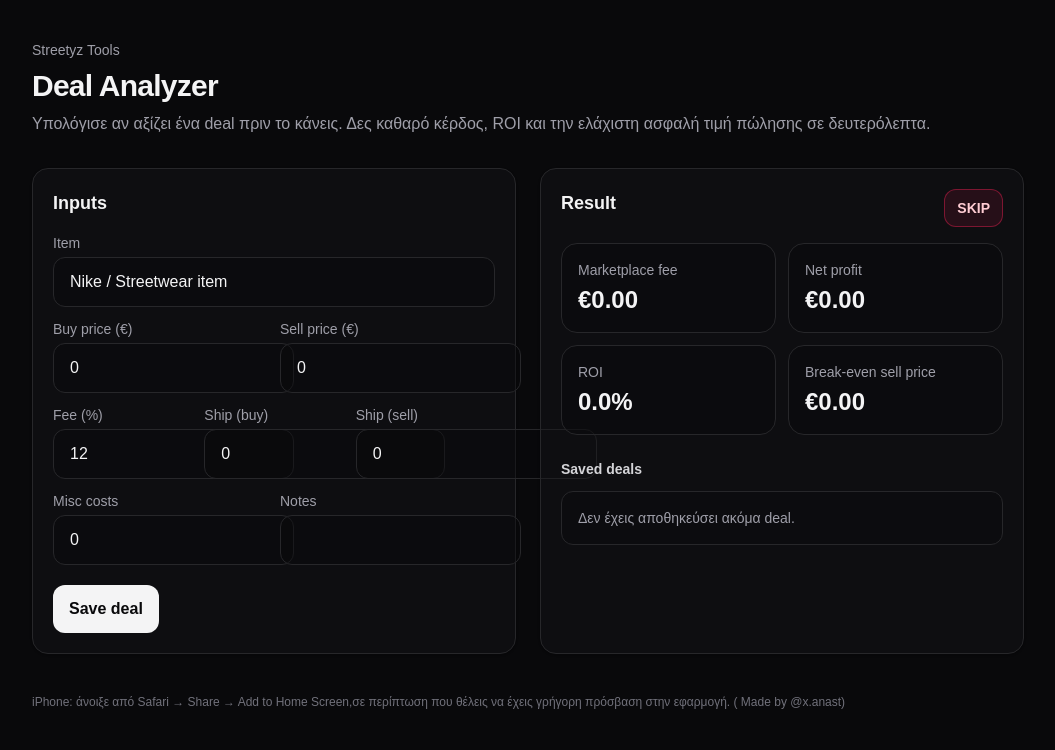
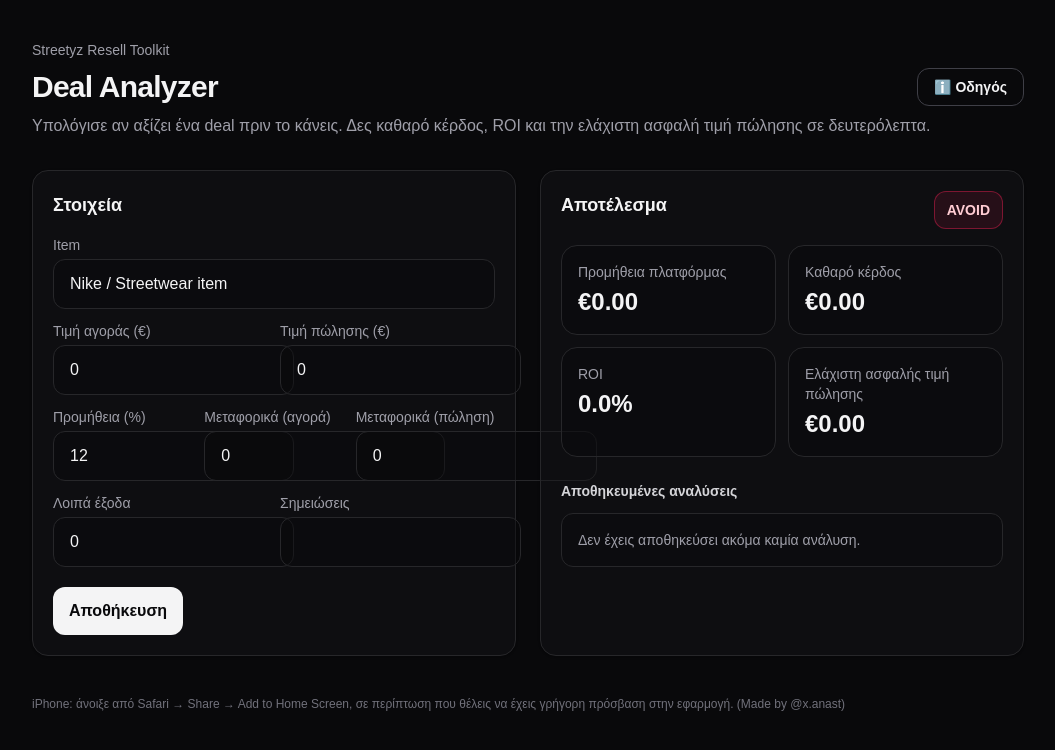
Before and after one commit to xanast/streetyz-deal-analyzer, a Next.js app: page / in a window 1280 px wide. Shown: the top 750 px of the page, without its empty margins (112-1167 px from the left). Built offline with nearby package versions, Linux system fonts and the light colour scheme.

Commit message:
update info modal + greek labels

```diff
--- a/app/page.tsx
+++ b/app/page.tsx
@@ -76,6 +76,7 @@ export default function Page() {
   });
 
   const [saved, setSaved] = useState<Deal[]>([]);
+  const [showInfo, setShowInfo] = useState(false);
 
   useEffect(() => {
     const raw = localStorage.getItem("streetyz_deals_v1");
@@ -104,9 +105,9 @@ export default function Page() {
   const result = useMemo(() => calc(numbers), [numbers]);
 
   const verdict = useMemo(() => {
-    if (result.net >= 40 && result.roi >= 15) return { label: "GOOD DEAL", tone: "good" as const };
-    if (result.net >= 10 && result.roi >= 5) return { label: "OK / MAYBE", tone: "mid" as const };
-    return { label: "SKIP", tone: "bad" as const };
+    if (result.net >= 40 && result.roi >= 15) return { label: "SMART BUY", tone: "good" as const };
+    if (result.net >= 10 && result.roi >= 5) return { label: "RISKY", tone: "mid" as const };
+    return { label: "AVOID", tone: "bad" as const };
   }, [result.net, result.roi]);
 
   function setField<K extends keyof typeof form>(k: K, v: string) {
@@ -142,17 +143,28 @@ export default function Page() {
 
       <div className="mx-auto max-w-5xl px-4 py-10">
         <div className="flex flex-col gap-2">
-          <div className="text-sm text-zinc-400">Streetyz Tools</div>
-          <h1 className="text-3xl font-semibold tracking-tight">Deal Analyzer</h1>
+          <div className="text-sm text-zinc-400">Streetyz Resell Toolkit</div>
+
+          <div className="flex items-center justify-between gap-3">
+            <h1 className="text-3xl font-semibold tracking-tight">Deal Analyzer</h1>
+
+            <button
+              onClick={() => setShowInfo(true)}
+              className="rounded-xl border border-zinc-700 px-4 py-2 text-sm font-semibold text-zinc-100 hover:border-zinc-500"
+            >
+              ℹ️ Οδηγός
+            </button>
+          </div>
+
           <p className="text-zinc-400">
-          Υπολόγισε αν αξίζει ένα deal πριν το κάνεις.
-          Δες καθαρό κέρδος, ROI και την ελάχιστη ασφαλή τιμή πώλησης σε δευτερόλεπτα.
+            Υπολόγισε αν αξίζει ένα deal πριν το κάνεις. Δες καθαρό κέρδος, ROI και την ελάχιστη ασφαλή τιμή πώλησης
+            σε δευτερόλεπτα.
           </p>
         </div>
 
         <div className="mt-8 grid gap-6 lg:grid-cols-2">
           <section className="rounded-2xl border border-zinc-800 bg-zinc-900/40 p-5 shadow-sm">
-            <h2 className="text-lg font-semibold">Inputs</h2>
+            <h2 className="text-lg font-semibold">Στοιχεία</h2>
 
             <div className="mt-4 grid gap-3">
               <label className="grid gap-1">
@@ -166,7 +178,7 @@ export default function Page() {
 
               <div className="grid gap-3 sm:grid-cols-2">
                 <label className="grid gap-1">
-                  <span className="text-sm text-zinc-400">Buy price (€)</span>
+                  <span className="text-sm text-zinc-400">Τιμή αγοράς (€)</span>
                   <input
                     inputMode="decimal"
                     className="rounded-xl border border-zinc-800 bg-zinc-950/40 px-4 py-3 outline-none focus:border-zinc-600"
@@ -176,7 +188,7 @@ export default function Page() {
                 </label>
 
                 <label className="grid gap-1">
-                  <span className="text-sm text-zinc-400">Sell price (€)</span>
+                  <span className="text-sm text-zinc-400">Τιμή πώλησης (€)</span>
                   <input
                     inputMode="decimal"
                     className="rounded-xl border border-zinc-800 bg-zinc-950/40 px-4 py-3 outline-none focus:border-zinc-600"
@@ -188,7 +200,7 @@ export default function Page() {
 
               <div className="grid gap-3 sm:grid-cols-3">
                 <label className="grid gap-1">
-                  <span className="text-sm text-zinc-400">Fee (%)</span>
+                  <span className="text-sm text-zinc-400">Προμήθεια (%)</span>
                   <input
                     inputMode="decimal"
                     className="rounded-xl border border-zinc-800 bg-zinc-950/40 px-4 py-3 outline-none focus:border-zinc-600"
@@ -198,7 +210,7 @@ export default function Page() {
                 </label>
 
                 <label className="grid gap-1">
-                  <span className="text-sm text-zinc-400">Ship (buy)</span>
+                  <span className="text-sm text-zinc-400">Μεταφορικά (αγορά)</span>
                   <input
                     inputMode="decimal"
                     className="rounded-xl border border-zinc-800 bg-zinc-950/40 px-4 py-3 outline-none focus:border-zinc-600"
@@ -208,7 +220,7 @@ export default function Page() {
                 </label>
 
                 <label className="grid gap-1">
-                  <span className="text-sm text-zinc-400">Ship (sell)</span>
+                  <span className="text-sm text-zinc-400">Μεταφορικά (πώληση)</span>
                   <input
                     inputMode="decimal"
                     className="rounded-xl border border-zinc-800 bg-zinc-950/40 px-4 py-3 outline-none focus:border-zinc-600"
@@ -220,7 +232,7 @@ export default function Page() {
 
               <div className="grid gap-3 sm:grid-cols-2">
                 <label className="grid gap-1">
-                  <span className="text-sm text-zinc-400">Misc costs</span>
+                  <span className="text-sm text-zinc-400">Λοιπά έξοδα</span>
                   <input
                     inputMode="decimal"
                     className="rounded-xl border border-zinc-800 bg-zinc-950/40 px-4 py-3 outline-none focus:border-zinc-600"
@@ -230,7 +242,7 @@ export default function Page() {
                 </label>
 
                 <label className="grid gap-1">
-                  <span className="text-sm text-zinc-400">Notes</span>
+                  <span className="text-sm text-zinc-400">Σημειώσεις</span>
                   <input
                     className="rounded-xl border border-zinc-800 bg-zinc-950/40 px-4 py-3 outline-none focus:border-zinc-600"
                     value={form.notes}
@@ -244,7 +256,7 @@ export default function Page() {
                   onClick={saveDeal}
                   className="rounded-xl bg-zinc-100 px-4 py-3 font-semibold text-zinc-950 hover:bg-white"
                 >
-                  Save deal
+                  Αποθήκευση
                 </button>
               </div>
             </div>
@@ -252,7 +264,7 @@ export default function Page() {
 
           <section className="rounded-2xl border border-zinc-800 bg-zinc-900/40 p-5 shadow-sm">
             <div className="flex items-start justify-between gap-3">
-              <h2 className="text-lg font-semibold">Result</h2>
+              <h2 className="text-lg font-semibold">Αποτέλεσμα</h2>
               <div className={`rounded-xl border px-3 py-2 text-sm font-semibold ${toneClass}`}>
                 {verdict.label}
               </div>
@@ -260,12 +272,12 @@ export default function Page() {
 
             <div className="mt-4 grid gap-3 sm:grid-cols-2">
               <div className="rounded-2xl border border-zinc-800 bg-zinc-950/40 p-4">
-                <div className="text-sm text-zinc-400">Marketplace fee</div>
+                <div className="text-sm text-zinc-400">Προμήθεια πλατφόρμας</div>
                 <div className="mt-1 text-2xl font-semibold">{money(result.fee)}</div>
               </div>
 
               <div className="rounded-2xl border border-zinc-800 bg-zinc-950/40 p-4">
-                <div className="text-sm text-zinc-400">Net profit</div>
+                <div className="text-sm text-zinc-400">Καθαρό κέρδος</div>
                 <div className="mt-1 text-2xl font-semibold">{money(result.net)}</div>
               </div>
 
@@ -275,16 +287,16 @@ export default function Page() {
               </div>
 
               <div className="rounded-2xl border border-zinc-800 bg-zinc-950/40 p-4">
-                <div className="text-sm text-zinc-400">Break-even sell price</div>
+                <div className="text-sm text-zinc-400">Ελάχιστη ασφαλής τιμή πώλησης</div>
                 <div className="mt-1 text-2xl font-semibold">{money(result.breakeven)}</div>
               </div>
             </div>
 
-            <h3 className="mt-6 text-sm font-semibold text-zinc-300">Saved deals</h3>
+            <h3 className="mt-6 text-sm font-semibold text-zinc-300">Αποθηκευμένες αναλύσεις</h3>
             <div className="mt-3 grid gap-3">
               {saved.length === 0 && (
                 <div className="rounded-xl border border-zinc-800 bg-zinc-950/30 p-4 text-sm text-zinc-400">
-                  Δεν έχεις αποθηκεύσει ακόμα deal.
+                  Δεν έχεις αποθηκεύσει ακόμα καμία ανάλυση.
                 </div>
               )}
 
@@ -301,23 +313,25 @@ export default function Page() {
                       onClick={() => removeDeal(d.id)}
                       className="rounded-lg border border-zinc-700 px-3 py-2 text-xs font-semibold text-zinc-200 hover:border-zinc-500"
                     >
-                      Delete
+                      Διαγραφή
                     </button>
                   </div>
 
                   <div className="mt-3 grid gap-2 text-sm sm:grid-cols-3">
                     <div className="text-zinc-300">
-                      Net: <span className="font-semibold">{money(d.net)}</span>
+                      Κέρδος: <span className="font-semibold">{money(d.net)}</span>
                     </div>
                     <div className="text-zinc-300">
                       ROI: <span className="font-semibold">{pct(d.roi)}</span>
                     </div>
                     <div className="text-zinc-300">
-                      BE: <span className="font-semibold">{money(d.breakeven)}</span>
+                      Min Sell: <span className="font-semibold">{money(d.breakeven)}</span>
                     </div>
                   </div>
 
-                  {d.notes ? <div className="mt-2 text-xs text-zinc-400">Notes: {d.notes}</div> : null}
+                  {d.notes ? (
+                    <div className="mt-2 text-xs text-zinc-400">Σημειώσεις: {d.notes}</div>
+                  ) : null}
                 </div>
               ))}
             </div>
@@ -325,10 +339,82 @@ export default function Page() {
         </div>
 
         <div className="mt-10 text-xs text-zinc-500">
-          iPhone: άνοιξε από Safari → Share → Add to Home Screen,σε περίπτωση που θέλεις να έχεις γρήγορη
-          πρόσβαση στην εφαρμογή. ( Made by @x.anast)
+          iPhone: άνοιξε από Safari → Share → Add to Home Screen, σε περίπτωση που θέλεις να έχεις γρήγορη πρόσβαση
+          στην εφαρμογή. (Made by @x.anast)
         </div>
       </div>
+
+      {showInfo && (
+        <div
+          className="fixed inset-0 z-50 flex items-center justify-center bg-black/60 p-4"
+          onClick={() => setShowInfo(false)}
+        >
+          <div
+            className="w-full max-w-2xl rounded-2xl border border-zinc-800 bg-zinc-950 p-5 shadow-xl"
+            onClick={(e) => e.stopPropagation()}
+          >
+            <div className="flex items-start justify-between gap-3">
+              <div>
+                <h3 className="text-lg font-semibold">Οδηγός</h3>
+                <p className="mt-1 text-sm text-zinc-400">
+                  Υπολόγισε αν αξίζει ένα deal πριν αγοράσεις. Το εργαλείο δείχνει καθαρό κέρδος, ROI και την ελάχιστη
+                  τιμή πώλησης για να μη βγεις “μέσα”.
+                </p>
+              </div>
+
+              <button
+                onClick={() => setShowInfo(false)}
+                className="rounded-xl border border-zinc-700 px-3 py-2 text-sm font-semibold text-zinc-100 hover:border-zinc-500"
+              >
+                Κλείσιμο
+              </button>
+            </div>
+
+            <div className="mt-5 grid gap-3 text-sm">
+              <div className="rounded-xl border border-zinc-800 bg-zinc-900/30 p-4">
+                <div className="font-semibold">Τιμή αγοράς</div>
+                <div className="mt-1 text-zinc-400">Όσα πληρώνεις για να πάρεις το item.</div>
+              </div>
+
+              <div className="rounded-xl border border-zinc-800 bg-zinc-900/30 p-4">
+                <div className="font-semibold">Τιμή πώλησης</div>
+                <div className="mt-1 text-zinc-400">Όσα περιμένεις να πάρεις από την πώληση.</div>
+              </div>
+
+              <div className="rounded-xl border border-zinc-800 bg-zinc-900/30 p-4">
+                <div className="font-semibold">Προμήθεια (%)</div>
+                <div className="mt-1 text-zinc-400">
+                  Προμήθεια πλατφόρμας/marketplace (π.χ. Vinted/StockX/eBay). Υπολογίζεται πάνω στην τιμή πώλησης.
+                </div>
+              </div>
+
+              <div className="rounded-xl border border-zinc-800 bg-zinc-900/30 p-4">
+                <div className="font-semibold">Μεταφορικά (αγορά)</div>
+                <div className="mt-1 text-zinc-400">Έξοδα που πληρώνεις όταν αγοράζεις.</div>
+              </div>
+
+              <div className="rounded-xl border border-zinc-800 bg-zinc-900/30 p-4">
+                <div className="font-semibold">Μεταφορικά (πώληση)</div>
+                <div className="mt-1 text-zinc-400">Έξοδα που πληρώνεις εσύ όταν πουλάς (courier/συσκευασία κλπ).</div>
+              </div>
+
+              <div className="rounded-xl border border-zinc-800 bg-zinc-900/30 p-4">
+                <div className="font-semibold">Λοιπά έξοδα</div>
+                <div className="mt-1 text-zinc-400">
+                  Οτιδήποτε άλλο: repair, καθάρισμα, κουτί, fees πληρωμών, legit check κ.ά.
+                </div>
+              </div>
+
+              <div className="rounded-xl border border-zinc-950/40 bg-zinc-950/40 p-4">
+                <div className="font-semibold">Break-even (ελάχιστη τιμή πώλησης)</div>
+                <div className="mt-1 text-zinc-400">
+                  Η τιμή πώλησης όπου βγαίνεις “0€” (ούτε κέρδος ούτε ζημιά), με βάση fees & κόστη.
+                </div>
+              </div>
+            </div>
+          </div>
+        </div>
+      )}
     </main>
   );
 }
```
